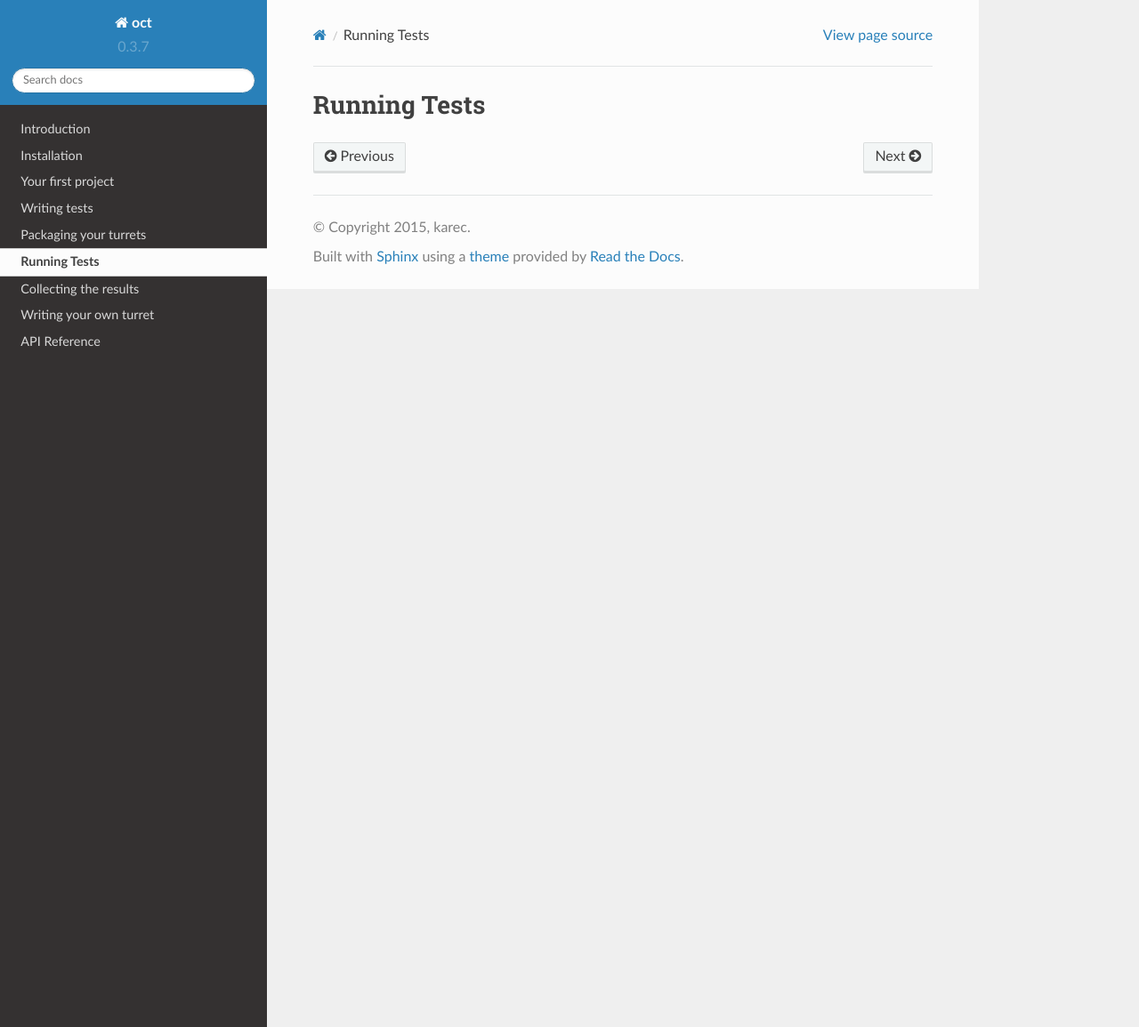
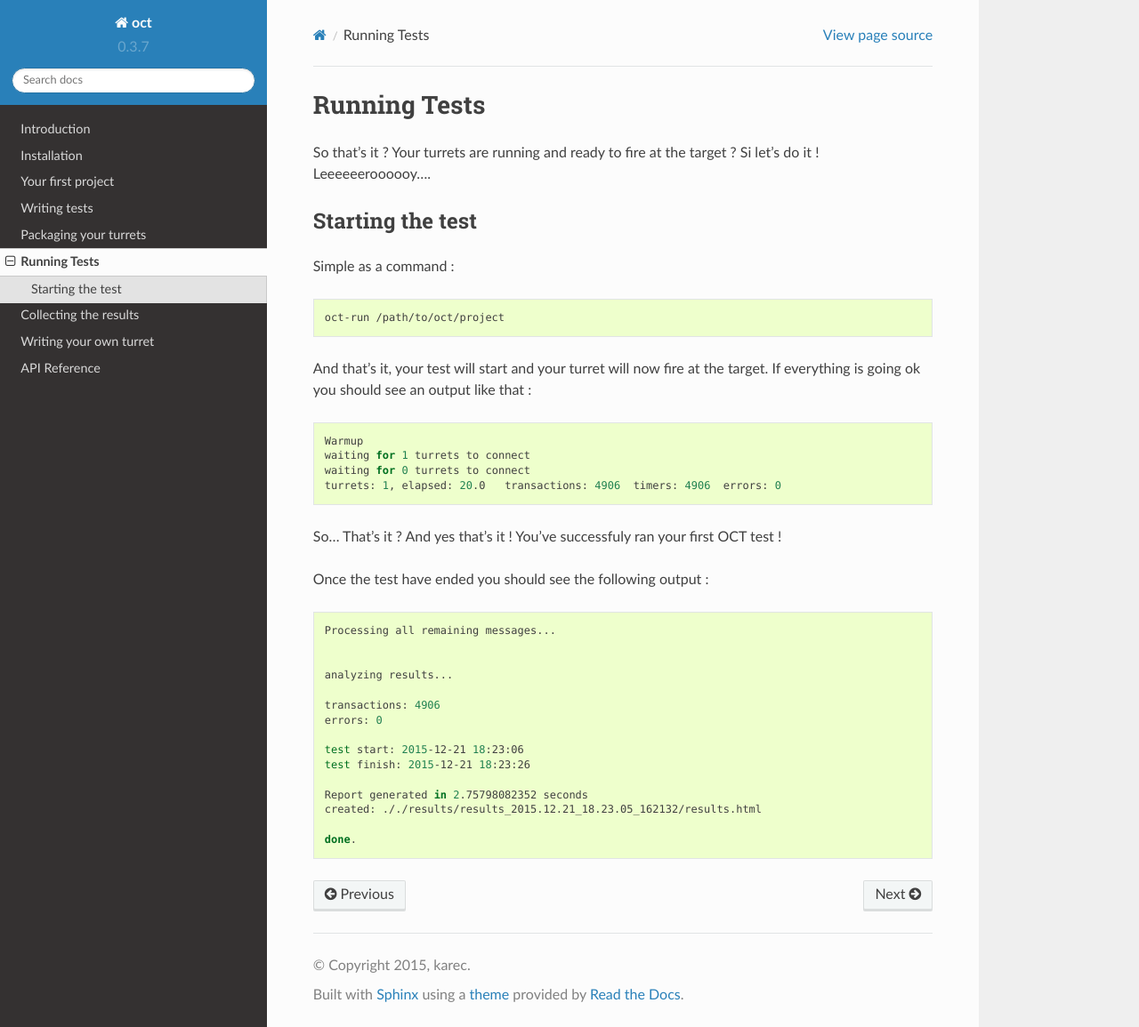
Before and after one commit to TheGhouls/oct, a Sphinx documentation site: the page built from doc/runing_tests.rst, in a window 1280 px wide and 1155 px high. Shown: the whole window at 89% size. Built offline with Sphinx 7.4.7 and the Read the Docs theme 2.0.0, drawn with Linux system fonts in a browser that asks for light colours; pages that are not in the unit, such as notebooks, are missing from menus.

Commit message:
add runing tests docs

```diff
--- a/doc/runing_tests.rst
+++ b/doc/runing_tests.rst
@@ -1,2 +1,46 @@
 Running Tests
 =============
+
+So that's it ? Your turrets are running and ready to fire at the target ? Si let's do it ! Leeeeeeroooooy....
+
+Starting the test
+-----------------
+
+Simple as a command :
+
+.. code-block:: bash
+
+    oct-run /path/to/oct/project
+
+And that's it, your test will start and your turret will now fire at the target. If everything is going ok you should see
+an output like that :
+
+.. code-block:: bash
+
+    Warmup
+    waiting for 1 turrets to connect
+    waiting for 0 turrets to connect
+    turrets: 1, elapsed: 20.0   transactions: 4906  timers: 4906  errors: 0
+
+So... That's it ?
+And yes that's it ! You've successfuly ran your first OCT test !
+
+Once the test have ended you should see the following output :
+
+.. code-block:: bash
+
+    Processing all remaining messages...
+
+
+    analyzing results...
+
+    transactions: 4906
+    errors: 0
+
+    test start: 2015-12-21 18:23:06
+    test finish: 2015-12-21 18:23:26
+
+    Report generated in 2.75798082352 seconds
+    created: ././results/results_2015.12.21_18.23.05_162132/results.html
+
+    done.
```
